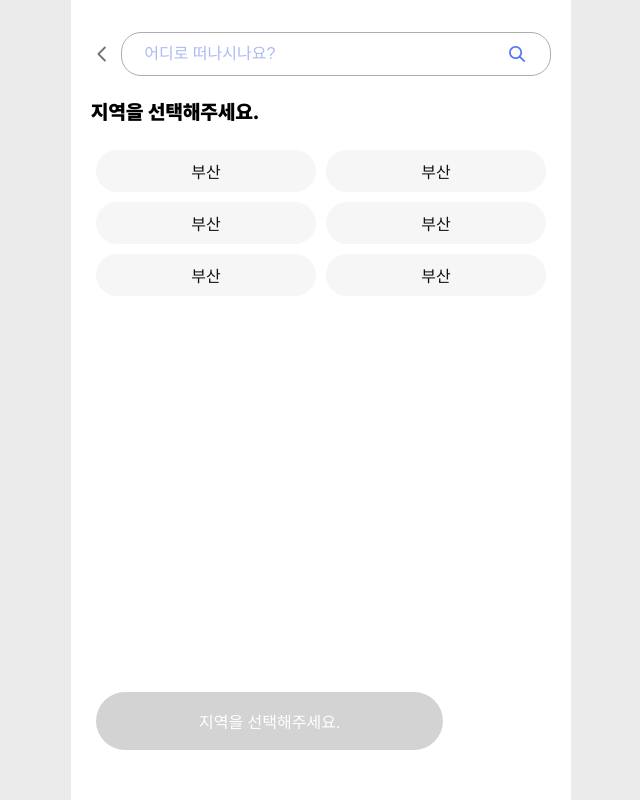
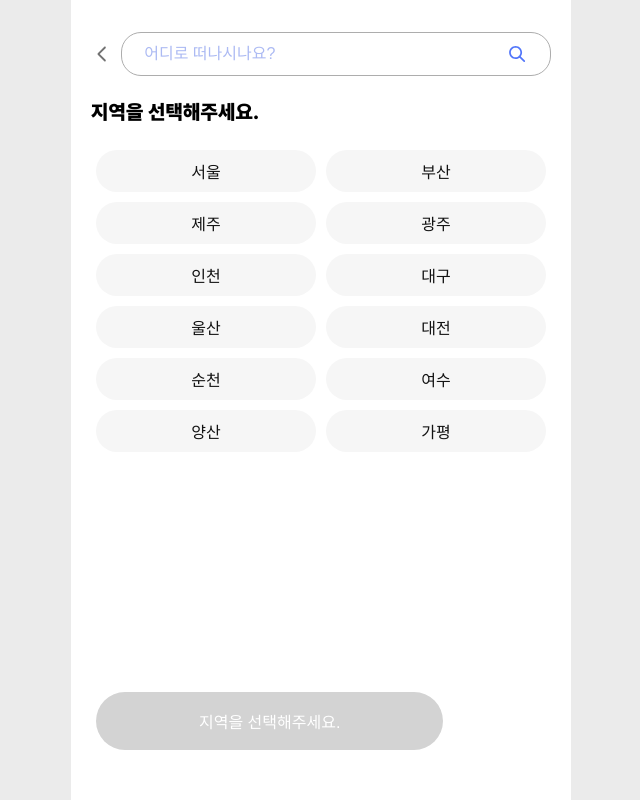
Before and after one commit to SugarSyrup/gabozago_FE, a React (Vite) app: page /mytrip/create in a window 1280 px wide. Shown: the whole page, without its empty margins (319-959 px from the left). Built offline with nearby package versions, Linux system fonts and the light colour scheme.

Commit message:
feat(#23) : mock data 생성, 코드 수정

```diff
--- /dev/null
+++ b/src/assets/data/locations.ts
@@ -0,0 +1,14 @@
+export const locations = [
+    "서울",
+    "부산",
+    "제주",
+    "광주",
+    "인천",
+    "대구",
+    "울산",
+    "대전",
+    "순천",
+    "여수",
+    "양산",
+    "가평",
+];
--- a/src/pages/MyTripCreatePage.tsx
+++ b/src/pages/MyTripCreatePage.tsx
@@ -1,10 +1,13 @@
+import { useNavigate } from "react-router-dom";
+
+import { locations } from "../assets/data/locations";
+import LeftChevronIcon from "../assets/icons/leftChevron.svg?react";
 import PageTemplate from "../components/common/PageTemplate";
+import Button from "../components/common/Button";
 import useSearchInput from "../hooks/useSearchInput";
-import LeftChevronIcon from "../assets/icons/leftChevron.svg?react";
-import { useNavigate } from "react-router-dom";
+
 import * as S from "../styles/pages/MyTripCreatePage.style";
 import { Heading } from "../styles/common/Heading.style";
-import Button from "../components/common/Button";
 
 function MyTripCreatePage() {
     const navigate = useNavigate();
@@ -27,24 +30,11 @@ function MyTripCreatePage() {
                 <Heading size="md">지역을 선택해주세요.</Heading>
             </S.LocationsHeader>
             <S.Locations>
-                <Button size="md" type="normal">
-                    부산
-                </Button>
-                <Button size="md" type="normal">
-                    부산
-                </Button>
-                <Button size="md" type="normal">
-                    부산
-                </Button>
-                <Button size="md" type="normal">
-                    부산
-                </Button>
-                <Button size="md" type="normal">
-                    부산
-                </Button>
-                <Button size="md" type="normal">
-                    부산
-                </Button>
+                {locations.map((location) => (
+                    <Button size="md" type="normal">
+                        {location}
+                    </Button>
+                ))}
             </S.Locations>
             <S.Footer>
                 <Button size="lg" type="normal" disabled={true}>
```
